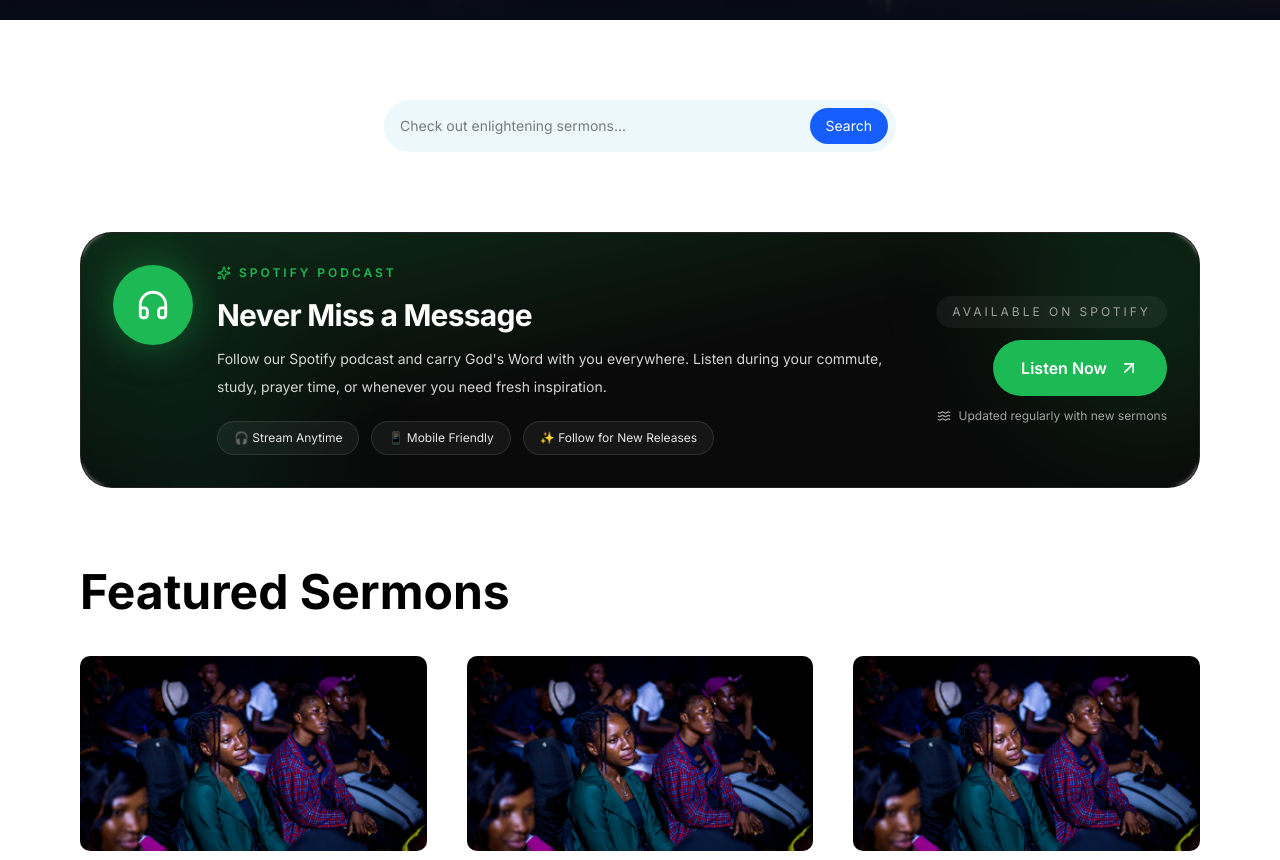
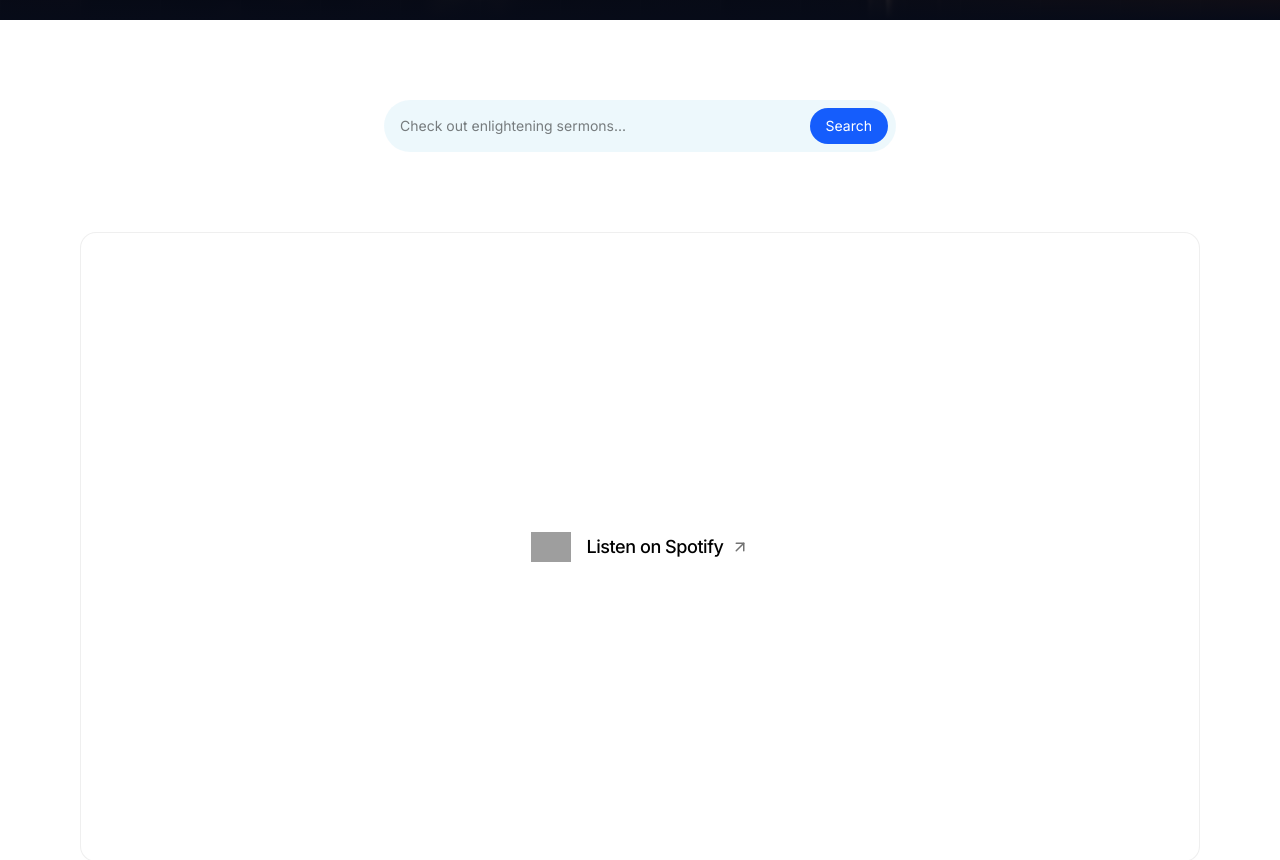
Before and after one commit to OgbonnaBlessed/ovcn-web-app, a Next.js app: page /sermons in a window 1280 px wide. Shown: the part 780-1640 px from the top of the page. Built offline with nearby package versions, Linux system fonts and the light colour scheme; grey boxes are pictures that could not be loaded.

Commit message:
Update SpotifyPodcastCard.tsx

```diff
--- a/src/components/shared/SpotifyPodcastCard.tsx
+++ b/src/components/shared/SpotifyPodcastCard.tsx
@@ -1,12 +1,8 @@
 import Link from "next/link";
-import {
-  ArrowUpRight,
-  Headphones,
-  Sparkles,
-  Waves,
-} from "lucide-react";
+import Image from "next/image";
+import { ArrowUpRight } from "lucide-react";
 
-export default function SpotifyPodcastCard() {
+export default function SpotifyCard() {
   return (
     <Link
       href="https://open.spotify.com/show/0RuzlMSrHPxNj0ZlHeBIwk?si=WuyR9pjwQ56mgpPWGNz9nA"
@@ -14,120 +10,41 @@ export default function SpotifyPodcastCard() {
       rel="noopener noreferrer"
       className="
         group
-        relative
-        block
-        overflow-hidden
-        rounded-[32px]
+        flex
+        aspect-video
+        items-center
+        justify-center
+        rounded-2xl
         border
-        border-white/10
-        bg-neutral-950
+        border-border/60
+        bg-card
+        px-8
         transition-all
-        duration-500
+        duration-300
         hover:-translate-y-1
-        hover:border-[#1DB954]/40
-        hover:shadow-[0_25px_80px_rgba(29,185,84,0.18)]
+        hover:border-[#1DB954]/30
+        hover:bg-[#1DB954]/[0.02]
+        hover:shadow-md
       "
     >
-      {/* Background Effects */}
+      <div className="flex items-center gap-4">
+        <Image
+          src="/spotify-logo.svg"
+          alt="Spotify"
+          width={40}
+          height={40}
+          className="h-10 w-10 object-contain transition-transform duration-300 group-hover:scale-105"
+        />
 
-      <div className="absolute inset-0 bg-gradient-to-br from-[#1DB954]/20 via-transparent to-transparent" />
+        <div className="flex items-center gap-2">
+          <span className="text-lg font-medium tracking-tight">
+            Listen on Spotify
+          </span>
 
-      <div className="absolute -right-24 -top-24 h-72 w-72 rounded-full bg-[#1DB954]/15 blur-3xl transition-all duration-700 group-hover:scale-125" />
-
-      <div className="absolute -bottom-20 left-0 h-56 w-56 rounded-full bg-emerald-500/10 blur-3xl" />
-
-      {/* Noise/Glass */}
-
-      <div className="absolute inset-0 backdrop-blur-[2px]" />
-
-      <div className="relative z-10 flex flex-col gap-10 p-8 lg:flex-row lg:items-center lg:justify-between">
-        {/* Left */}
-
-        <div className="flex gap-6">
-          {/* Spotify Orb */}
-
-          <div className="relative flex h-20 w-20 shrink-0 items-center justify-center rounded-full bg-[#1DB954] shadow-[0_0_40px_rgba(29,185,84,0.45)]">
-            <div className="absolute inset-0 rounded-full animate-ping bg-[#1DB954]/20" />
-
-            <Headphones
-              size={34}
-              className="relative z-10 text-white"
-            />
-          </div>
-
-          <div className="space-y-4">
-            <div className="flex items-center gap-2 text-[#1DB954]">
-              <Sparkles size={14} />
-              <span className="text-xs font-semibold uppercase tracking-[0.25em]">
-                Spotify Podcast
-              </span>
-            </div>
-
-            <div>
-              <h2 className="text-3xl font-bold tracking-tight text-white">
-                Never Miss a Message
-              </h2>
-
-              <p className="mt-3 max-w-2xl text-sm leading-7 text-neutral-300">
-                Follow our Spotify podcast and carry God's Word with
-                you everywhere. Listen during your commute, study,
-                prayer time, or whenever you need fresh inspiration.
-              </p>
-            </div>
-
-            {/* Stats */}
-
-            <div className="flex flex-wrap gap-3 pt-1">
-              <div className="rounded-full border border-white/10 bg-white/5 px-4 py-2 text-xs text-neutral-200">
-                🎧 Stream Anytime
-              </div>
-
-              <div className="rounded-full border border-white/10 bg-white/5 px-4 py-2 text-xs text-neutral-200">
-                📱 Mobile Friendly
-              </div>
-
-              <div className="rounded-full border border-white/10 bg-white/5 px-4 py-2 text-xs text-neutral-200">
-                ✨ Follow for New Releases
-              </div>
-            </div>
-          </div>
-        </div>
-
-        {/* CTA */}
-
-        <div className="flex shrink-0 flex-col items-start gap-3 lg:items-end">
-          <div className="rounded-full bg-white/5 px-4 py-2 text-xs uppercase tracking-[0.25em] text-neutral-400">
-            Available on Spotify
-          </div>
-
-          <div
-            className="
-              flex
-              items-center
-              gap-3
-              rounded-full
-              bg-[#1DB954]
-              px-7
-              py-4
-              font-semibold
-              text-white
-              transition-all
-              duration-300
-              group-hover:scale-105
-            "
-          >
-            Listen Now
-
-            <ArrowUpRight
-              size={20}
-              className="transition-transform duration-300 group-hover:translate-x-1 group-hover:-translate-y-1"
-            />
-          </div>
-
-          <div className="flex items-center gap-2 text-xs text-neutral-400">
-            <Waves size={14} />
-            Updated regularly with new sermons
-          </div>
+          <ArrowUpRight
+            size={18}
+            className="text-muted-foreground transition-all duration-300 group-hover:translate-x-0.5 group-hover:-translate-y-0.5 group-hover:text-[#1DB954]"
+          />
         </div>
       </div>
     </Link>
```
